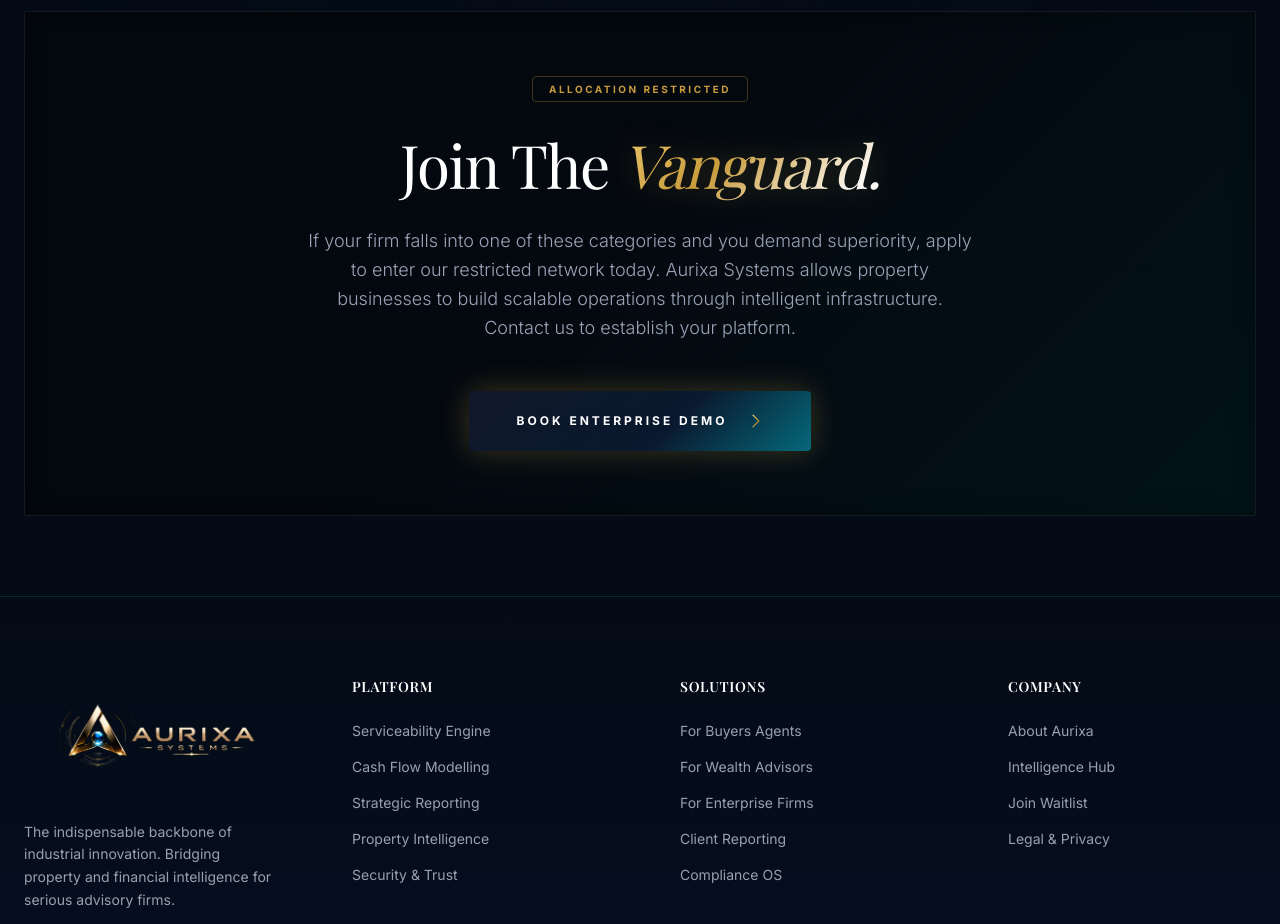
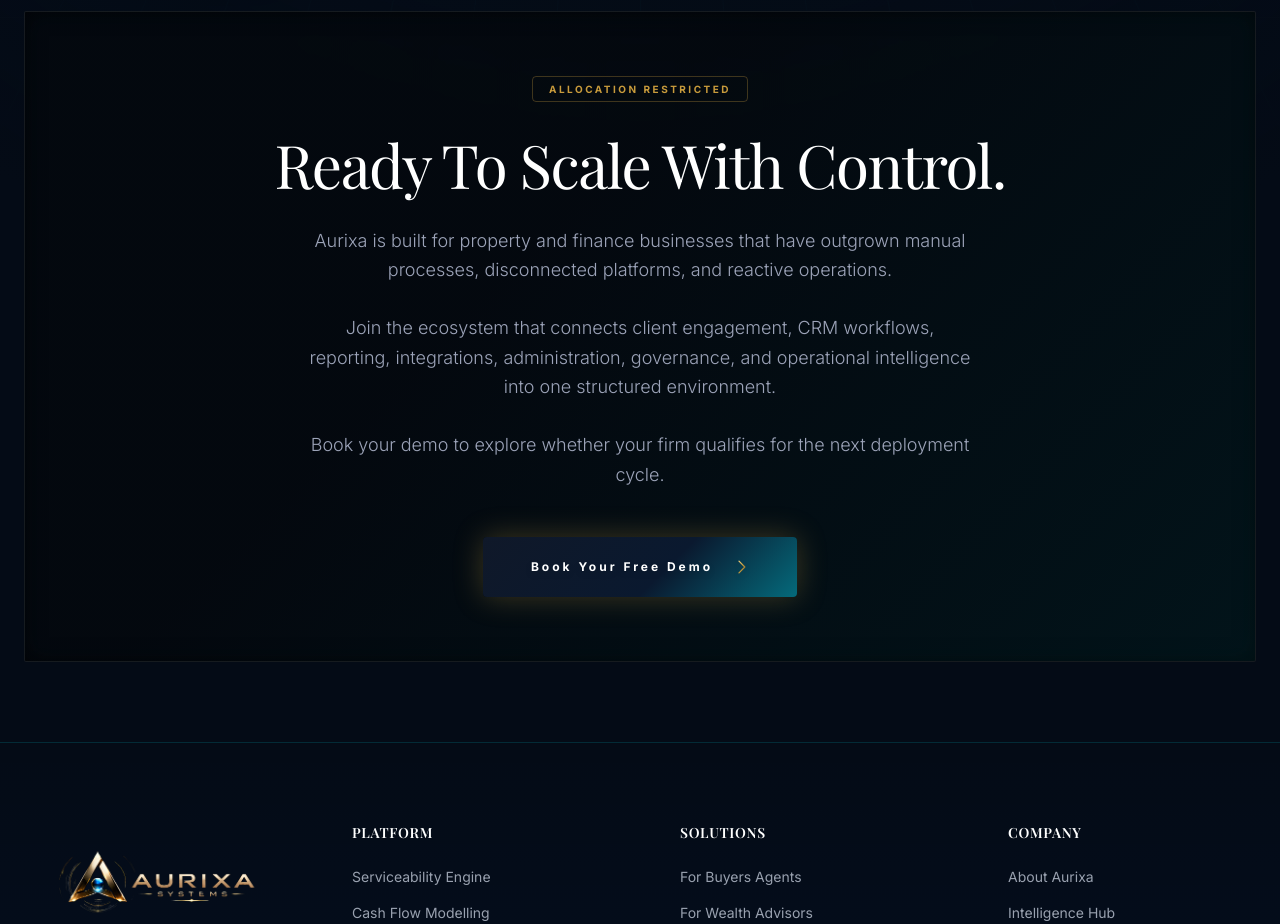
Before and after one commit to lavan96/aurixa-systems, a React (Vite) app: page /industries in a window 1280 px wide. Shown: the part 2360-3284 px from the top of the page. Built offline with nearby package versions, Linux system fonts and the light colour scheme; a web font is replaced by a local one.

Commit message:
Update industries CTA copy

```diff
--- a/src/pages/Industries.tsx
+++ b/src/pages/Industries.tsx
@@ -153,12 +153,18 @@ export default function Industries() {
           <div className="absolute inset-0 bg-chrome-prismatic opacity-10 pointer-events-none" />
           <div className="relative z-10 flex flex-col items-center">
             <span className="px-4 py-1 text-[10px] font-bold uppercase tracking-[0.25em] text-[#C89B3C] border border-[#C89B3C]/30 mb-8 rounded-sm">Allocation Restricted</span>
-            <h3 className="text-4xl md:text-6xl font-display font-light tracking-tight mb-8 text-white">Join The <span className="italic text-chrome-prismatic">Vanguard.</span></h3>
+            <h3 className="text-4xl md:text-6xl font-display font-light tracking-tight mb-8 text-white">Ready To Scale With Control.</h3>
             <p className="text-[#9CA3B8] mb-12 max-w-2xl mx-auto text-lg leading-relaxed font-light">
-              If your firm falls into one of these categories and you demand superiority, apply to enter our restricted network today. Aurixa Systems allows property businesses to build scalable operations through intelligent infrastructure. Contact us to establish your platform.
+              Aurixa is built for property and finance businesses that have outgrown manual processes, disconnected platforms, and reactive operations.
+              <br />
+              <br />
+              Join the ecosystem that connects client engagement, CRM workflows, reporting, integrations, administration, governance, and operational intelligence into one structured environment.
+              <br />
+              <br />
+              Book your demo to explore whether your firm qualifies for the next deployment cycle.
             </p>
-            <Link to="/contact" className="group relative inline-flex items-center justify-center px-12 py-5 text-[12px] uppercase tracking-[0.25em] font-bold text-white btn-chrome-prismatic rounded-sm transition-all hover:scale-105 shadow-[0_0_30px_rgba(200,155,60,0.3)]">
-              <span className="drop-shadow-md">Book Enterprise Demo</span>
+            <Link to="/contact" className="group relative inline-flex items-center justify-center px-12 py-5 text-[12px] tracking-[0.25em] font-bold text-white btn-chrome-prismatic rounded-sm transition-all hover:scale-105 shadow-[0_0_30px_rgba(200,155,60,0.3)]">
+              <span className="drop-shadow-md">Book Your Free Demo</span>
               <ArrowRight className="w-5 h-5 ml-4 group-hover:translate-x-1 transition-transform drop-shadow-md" style={{ stroke: "url(#icon-gold-gradient)", strokeWidth: 1.5 }}/>
             </Link>
           </div>
```
